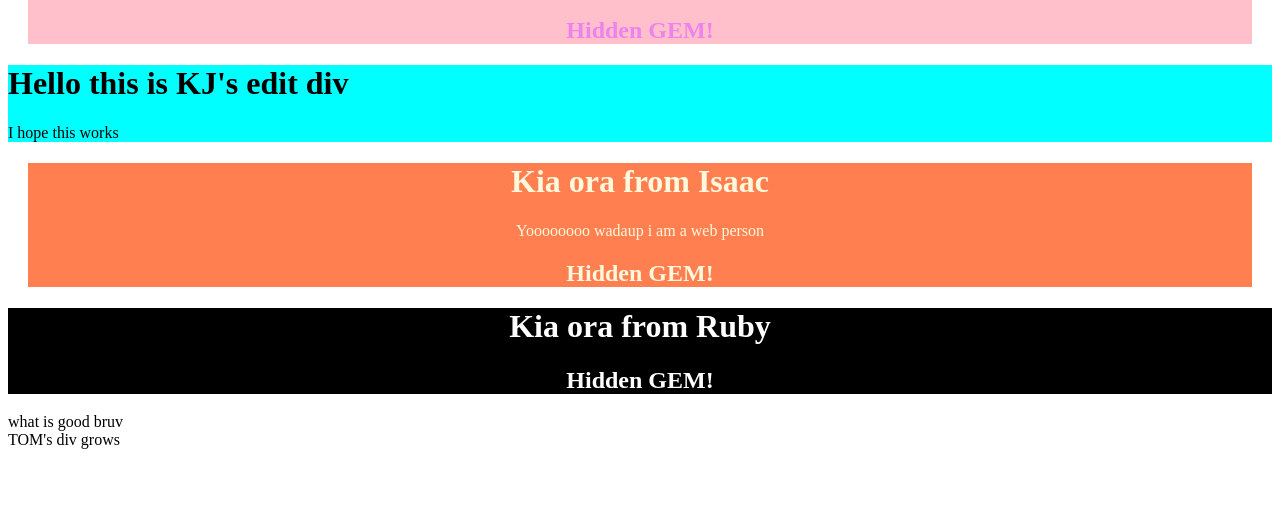
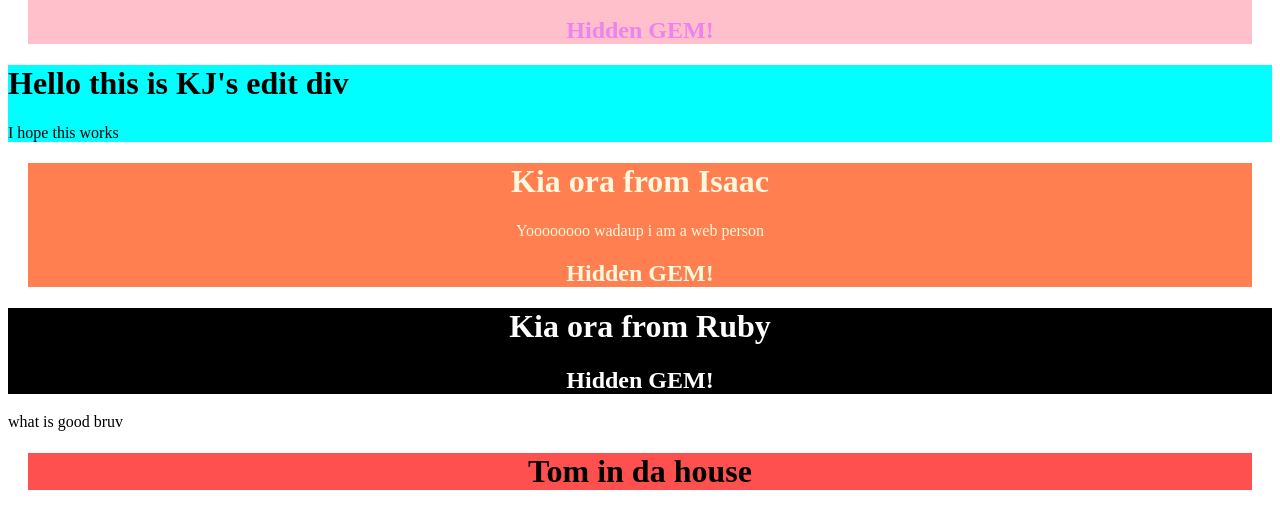
Before and after one commit to utkuyalcinyoobee/github_test, a plain HTML site: page index.html in a window 1280 px wide. Shown: the part 713-1224 px from the top of the page. Before the commit the page ends 1170 px from the top, so only its background shows below. Drawn offline with Linux system fonts and the light colour scheme.

Commit message:
Update index.html

```diff
--- a/index.html
+++ b/index.html
@@ -60,7 +60,9 @@
     what is good bruv
     </div>
 
-    <div>TOM's div grows</div>
+    <div id="tom_div">
+      <h1>Tom in da house</h1>
+    </div>
 
     <script src="./javascript.js"></script>
 </body>
```
